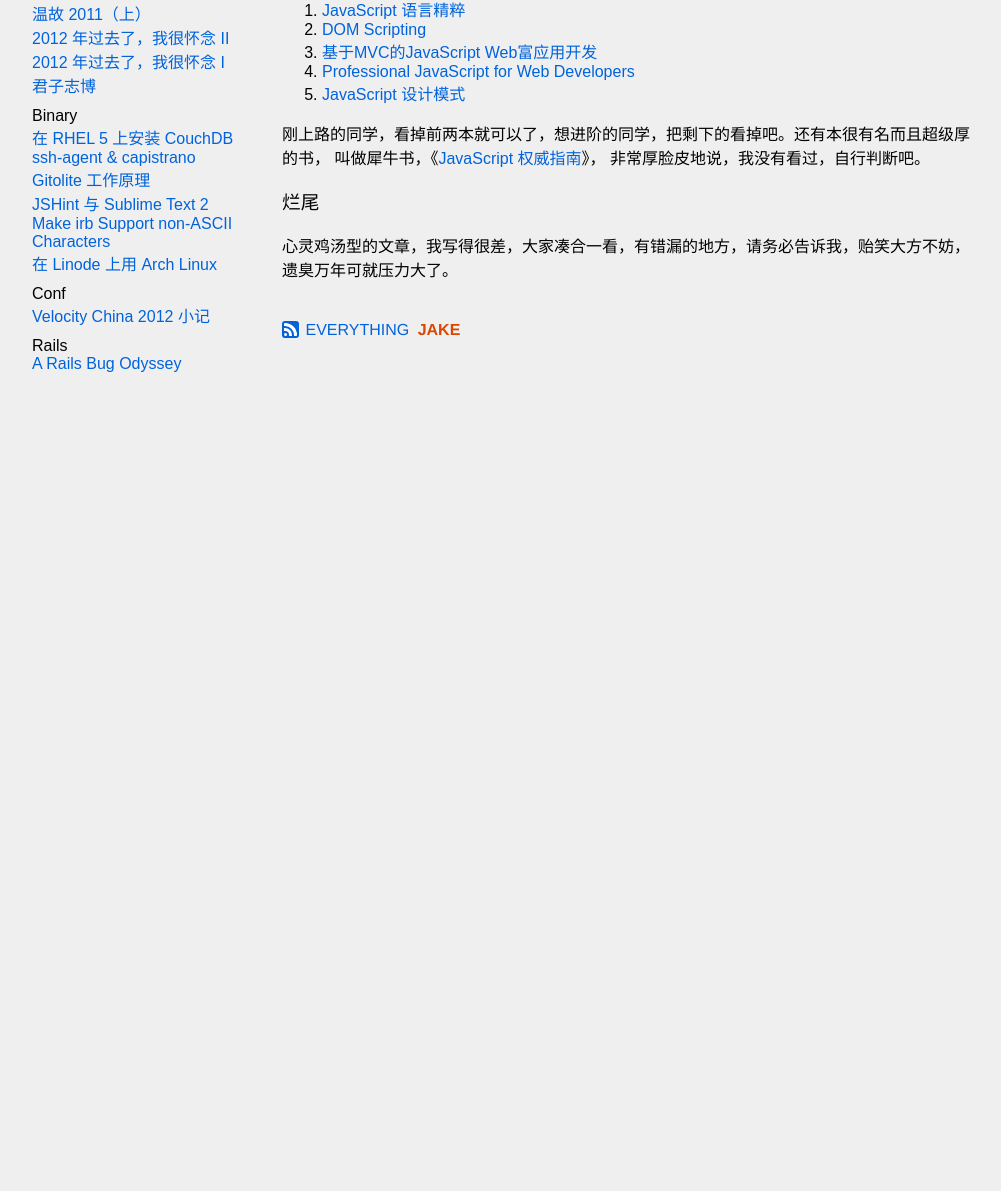
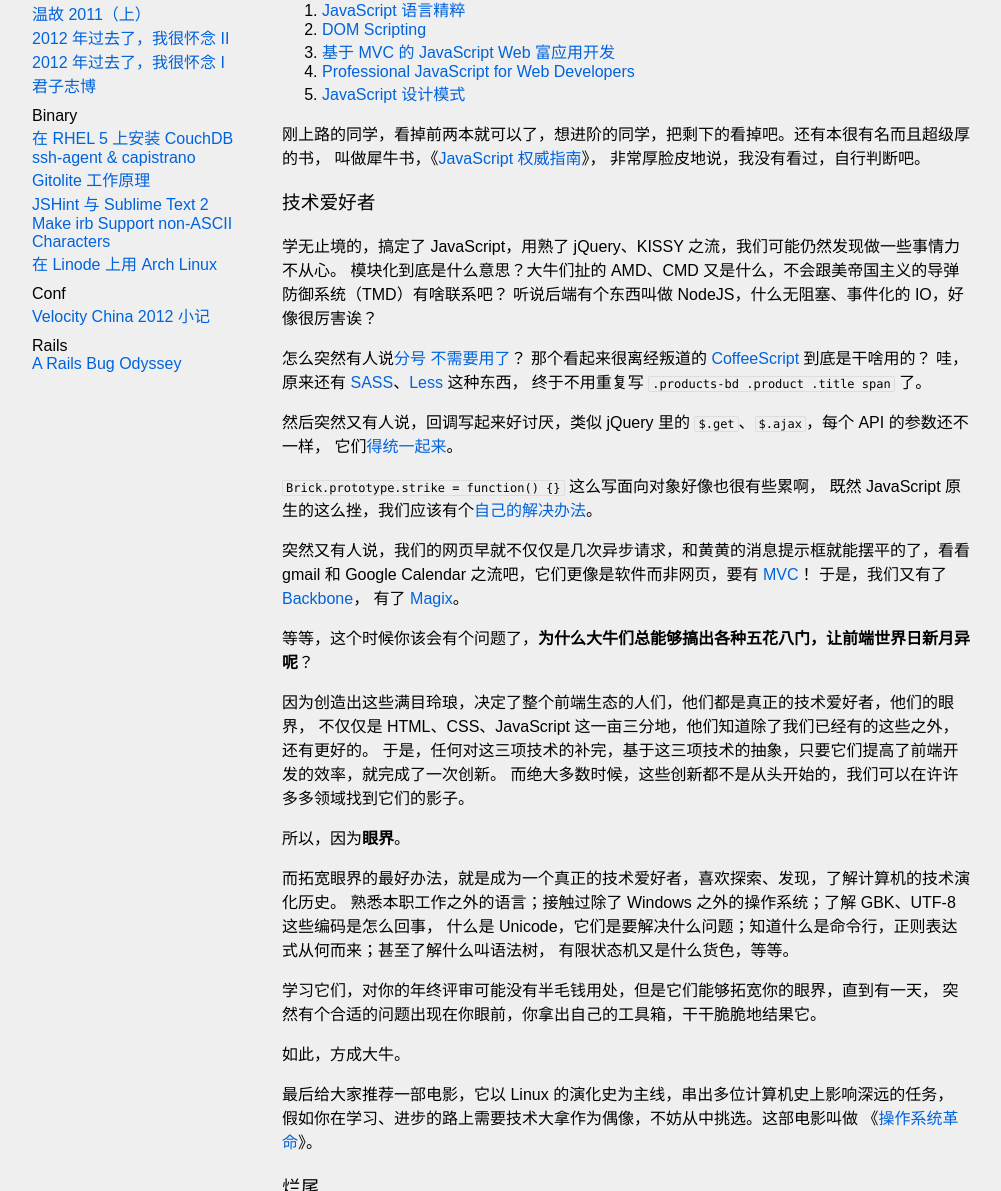
Before and after one commit to cyjake/cyjake.github.io, a Jekyll site: the page built from life/_posts/2013-02-25-the-way-lifes-meant-to-be.md, in a window 1280 px wide and 1400 px high, scrolled down 2378 px. Shown: the part 209-1400 px from the top of the window, without its empty margins (13-1014 px from the left). Built offline with Jekyll 4.4.1, drawn with Linux system fonts in a browser that asks for light colours; some web fonts are replaced; Markdown is read by kramdown in place of the engine named in the settings; comment, search, counter and statistics services are not loaded; before the commit the page ends 2945 px from its top, so only the background shows below that.

Commit message:
Added section about hobbyist

```diff
--- a/life/_posts/2013-02-25-the-way-lifes-meant-to-be.md
+++ b/life/_posts/2013-02-25-the-way-lifes-meant-to-be.md
@@ -92,7 +92,7 @@
 
  1. [JavaScript 语言精粹](http://book.douban.com/subject/3590768/)
  2. [DOM Scripting](http://book.douban.com/subject/1461786/)
- 3. [基于MVC的JavaScript Web富应用开发](http://book.douban.com/subject/10733304/)
+ 3. [基于 MVC 的 JavaScript Web 富应用开发](http://book.douban.com/subject/10733304/)
  4. [Professional JavaScript for Web Developers](http://book.douban.com/subject/3346905/)
  5. [JavaScript 设计模式](http://book.douban.com/subject/3329540/)
 
@@ -100,6 +100,53 @@
 叫做犀牛书，《[JavaScript 权威指南](http://book.douban.com/subject/10549733/)》，
 非常厚脸皮地说，我没有看过，自行判断吧。
 
+### 技术爱好者
+
+学无止境的，搞定了 JavaScript，用熟了 jQuery、KISSY 之流，我们可能仍然发现做一些事情力不从心。
+模块化到底是什么意思？大牛们扯的 AMD、CMD 又是什么，不会跟美帝国主义的导弹防御系统（TMD）有啥联系吧？
+听说后端有个东西叫做 NodeJS，什么无阻塞、事件化的 IO，好像很厉害诶？
+
+怎么突然有人说[分号](http://mislav.uniqpath.com/2010/05/semicolons/)
+[不需要用了](http://blog.izs.me/post/2353458699/an-open-letter-to-javascript-leaders-regarding)？
+那个看起来很离经叛道的 [CoffeeScript](http://coffeescript.org/) 到底是干啥用的？
+哇，原来还有 [SASS](http://sass-lang.com/)、[Less](http://lesscss.org) 这种东西，
+终于不用重复写 `.products-bd .product .title span` 了。
+
+然后突然又有人说，回调写起来好讨厌，类似 jQuery 里的 `$.get`、`$.ajax`，每个 API 的参数还不一样，
+它们[得统一起来](http://documentup.com/kriskowal/q/)。
+
+`Brick.prototype.strike = function() {}` 这么写面向对象好像也很有些累啊，
+既然 JavaScript 原生的这么挫，我们应该有个[自己的解决办法](http://aralejs.org/class/)。
+
+突然又有人说，我们的网页早就不仅仅是几次异步请求，和黄黄的消息提示框就能摆平的了，看看 gmail 和
+Google Calendar 之流吧，它们更像是软件而非网页，要有
+[MVC](http://en.wikipedia.org/wiki/Model%E2%80%93view%E2%80%93controller)！
+于是，我们又有了 [Backbone](http://backbonejs.org/)，
+有了 [Magix](http://magixjs.github.com/doc/)。
+
+等等，这个时候你该会有个问题了，**为什么大牛们总能够搞出各种五花八门，让前端世界日新月异呢**？
+
+因为创造出这些满目玲琅，决定了整个前端生态的人们，他们都是真正的技术爱好者，他们的眼界，
+不仅仅是 HTML、CSS、JavaScript 这一亩三分地，他们知道除了我们已经有的这些之外，还有更好的。
+于是，任何对这三项技术的补完，基于这三项技术的抽象，只要它们提高了前端开发的效率，就完成了一次创新。
+而绝大多数时候，这些创新都不是从头开始的，我们可以在许许多多领域找到它们的影子。
+
+所以，因为**眼界**。
+
+而拓宽眼界的最好办法，就是成为一个真正的技术爱好者，喜欢探索、发现，了解计算机的技术演化历史。
+熟悉本职工作之外的语言；接触过除了 Windows 之外的操作系统；了解 GBK、UTF-8 这些编码是怎么回事，
+什么是 Unicode，它们是要解决什么问题；知道什么是命令行，正则表达式从何而来；甚至了解什么叫语法树，
+有限状态机又是什么货色，等等。
+
+学习它们，对你的年终评审可能没有半毛钱用处，但是它们能够拓宽你的眼界，直到有一天，
+突然有个合适的问题出现在你眼前，你拿出自己的工具箱，干干脆脆地结果它。
+
+如此，方成大牛。
+
+最后给大家推荐一部电影，它以 Linux 的演化史为主线，串出多位计算机史上影响深远的任务，
+假如你在学习、进步的路上需要技术大拿作为偶像，不妨从中挑选。这部电影叫做
+《[操作系统革命](http://movie.douban.com/subject/1437389/)》。
+
 ### 烂尾
 
 心灵鸡汤型的文章，我写得很差，大家凑合一看，有错漏的地方，请务必告诉我，贻笑大方不妨，
```
